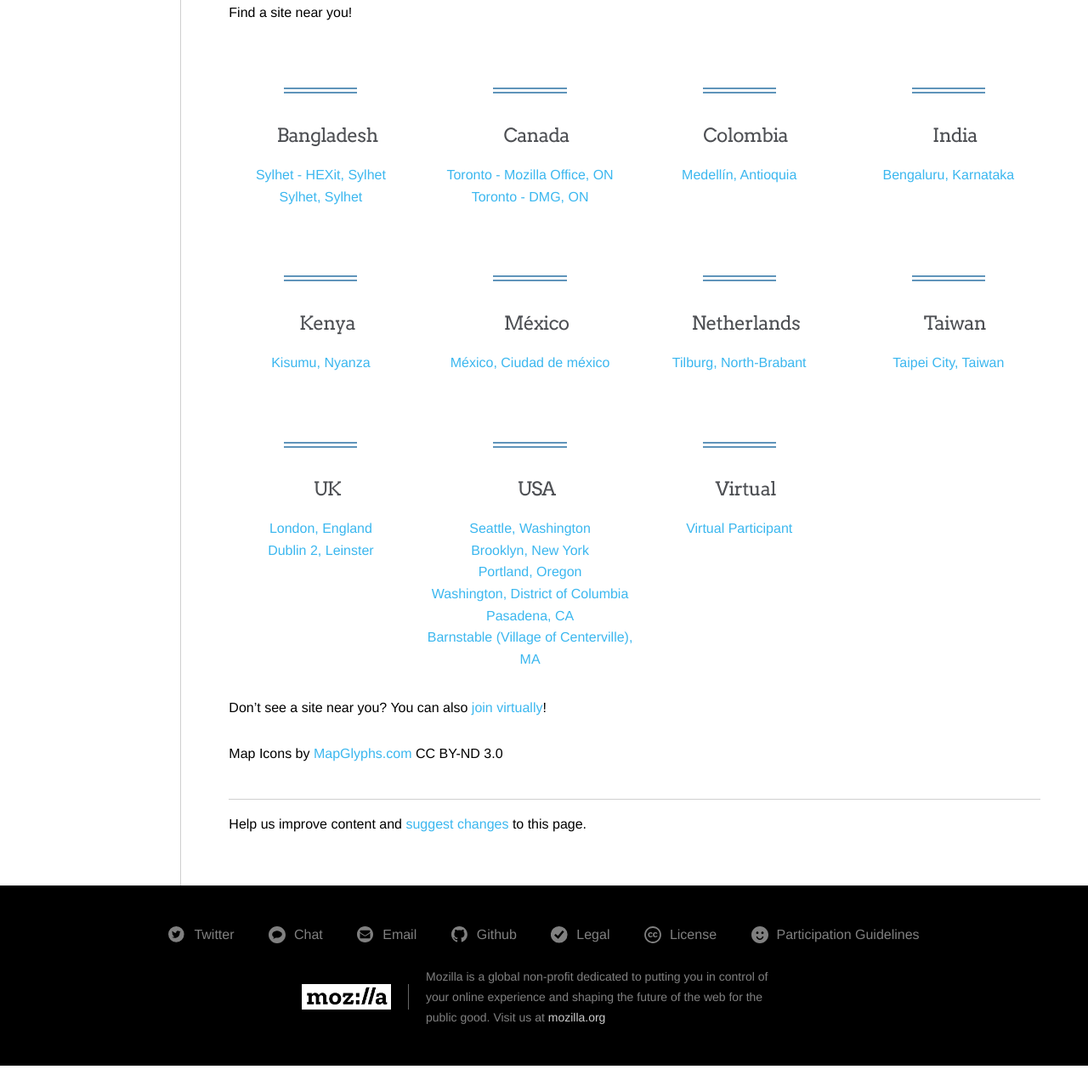
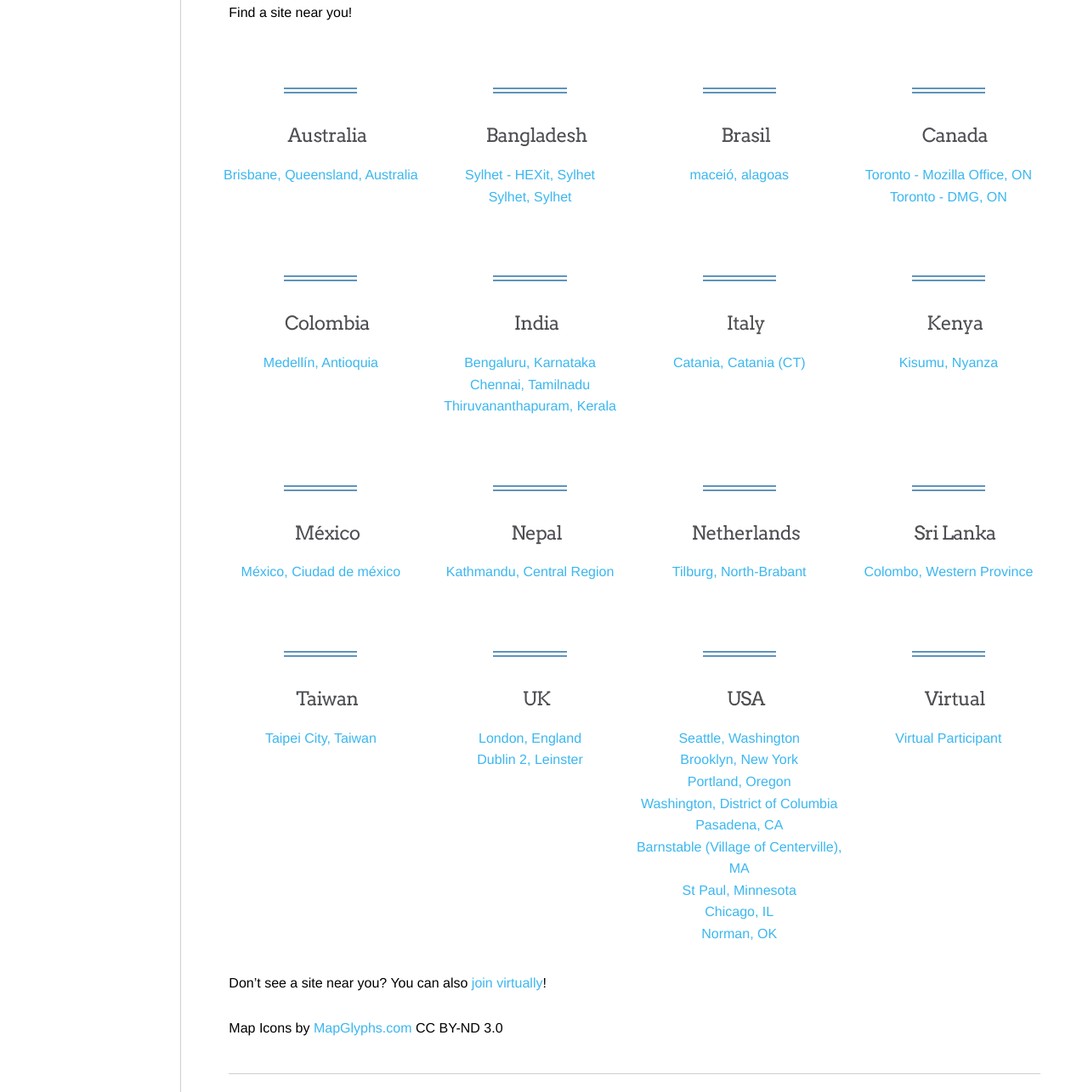
Before and after one commit to mozilla/global-sprint, a Jekyll site: the page built from _articles/register.md, in a window 1280 px wide and 1400 px high, scrolled down 552 px, cut to the strip 115-1400 px from the top of the window. Shown: the whole strip at 85% size. Built offline with Jekyll 4.4.1, drawn with Linux system fonts in a browser that asks for light colours; comment, search, counter and statistics services are not loaded; a style sheet for code colours, icons or effects is not loaded; before the commit the page ends 1921 px from its top, so only the background shows below that.

Commit message:
Update sites.json

```diff
--- a/_data/sites.json
+++ b/_data/sites.json
@@ -1,4 +1,14 @@
 {
+    "Australia": [
+        {
+            "siteName": "Brisbane Library Carpentry",
+            "siteLocationCity": "Brisbane",
+            "siteLocationStateProvince": "Queensland, Australia",
+            "siteLocationCountry": "Australia",
+            "countryCode": "AU",
+            "linkToTito": "https://ti.to/Mozilla/global-sprint-brisbane"
+        }
+    ],
     "Bangladesh": [
         {
             "siteName": "Mozilla Global Sprint at Sylhet (HEXit)",
@@ -15,6 +25,16 @@
             "siteLocationCountry": "Bangladesh",
             "countryCode": "BD",
             "linkToTito": "https://ti.to/Mozilla/global-sprint-sylhet-mozillians"
+        }
+    ],
+    "Brasil": [
+        {
+            "siteName": "MaceioMozillaClube",
+            "siteLocationCity": "maceió",
+            "siteLocationStateProvince": "alagoas",
+            "siteLocationCountry": "Brasil",
+            "countryCode": "BR",
+            "linkToTito": "https://ti.to/Mozilla/global-sprint-maceio-brazil"
         }
     ],
     "Canada": [
@@ -53,6 +73,32 @@
             "siteLocationCountry": "India",
             "countryCode": "IN",
             "linkToTito": "https://ti.to/Mozilla/global-sprint-bengaluru"
+        },
+        {
+            "siteName": "Zarget",
+            "siteLocationCity": "Chennai",
+            "siteLocationStateProvince": "Tamilnadu",
+            "siteLocationCountry": "India",
+            "countryCode": "IN",
+            "linkToTito": "https://ti.to/Mozilla/global-sprint-chennai"
+        },
+        {
+            "siteName": "ICFOSS",
+            "siteLocationCity": "Thiruvananthapuram",
+            "siteLocationStateProvince": "Kerala",
+            "siteLocationCountry": "India",
+            "countryCode": "IN",
+            "linkToTito": "https://ti.to/Mozilla/global-sprint-kerala"
+        }
+    ],
+    "Italy": [
+        {
+            "siteName": "University of Catania",
+            "siteLocationCity": "Catania",
+            "siteLocationStateProvince": "Catania (CT)",
+            "siteLocationCountry": "Italy",
+            "countryCode": "IT",
+            "linkToTito": "https://ti.to/Mozilla/global-sprint-cantania"
         }
     ],
     "Kenya": [
@@ -75,6 +121,16 @@
             "linkToTito": "https://ti.to/Mozilla/global-sprint-mexico-city"
         }
     ],
+    "Nepal": [
+        {
+            "siteName": "Real Time Solutions",
+            "siteLocationCity": "Kathmandu",
+            "siteLocationStateProvince": "Central Region",
+            "siteLocationCountry": "Nepal",
+            "countryCode": "NP",
+            "linkToTito": "https://ti.to/Mozilla/global-sprint-kathmandu"
+        }
+    ],
     "Netherlands": [
         {
             "siteName": "Tilburg Universit",
@@ -83,6 +139,16 @@
             "siteLocationCountry": "Netherlands",
             "countryCode": "NL",
             "linkToTito": "https://ti.to/Mozilla/global-sprint-tilburg"
+        }
+    ],
+    "Sri Lanka ": [
+        {
+            "siteName": "TechOrin Lab 17'",
+            "siteLocationCity": "Colombo",
+            "siteLocationStateProvince": "Western Province ",
+            "siteLocationCountry": "Sri Lanka ",
+            "countryCode": "LK",
+            "linkToTito": "https://ti.to/Mozilla/global-sprint-colombo"
         }
     ],
     "Taiwan": [
@@ -161,6 +227,30 @@
             "siteLocationCountry": "USA",
             "countryCode": "US",
             "linkToTito": "https://ti.to/Mozilla/global-sprint-barnstable-ma "
+        },
+        {
+            "siteName": "Twin Cities (MSP)",
+            "siteLocationCity": "St Paul",
+            "siteLocationStateProvince": "Minnesota",
+            "siteLocationCountry": "USA",
+            "countryCode": "US",
+            "linkToTito": "https://ti.to/Mozilla/global-sprint-twin-cities"
+        },
+        {
+            "siteName": "Chicago - Make Offices",
+            "siteLocationCity": "Chicago",
+            "siteLocationStateProvince": "IL",
+            "siteLocationCountry": "USA",
+            "countryCode": "US",
+            "linkToTito": "https://ti.to/Mozilla/global-sprint-chicago "
+        },
+        {
+            "siteName": "University of Oklahoma Libraries",
+            "siteLocationCity": "Norman",
+            "siteLocationStateProvince": "OK",
+            "siteLocationCountry": "USA",
+            "countryCode": "US",
+            "linkToTito": "https://ti.to/Mozilla/global-sprint-norman"
         }
     ]
 }
```
